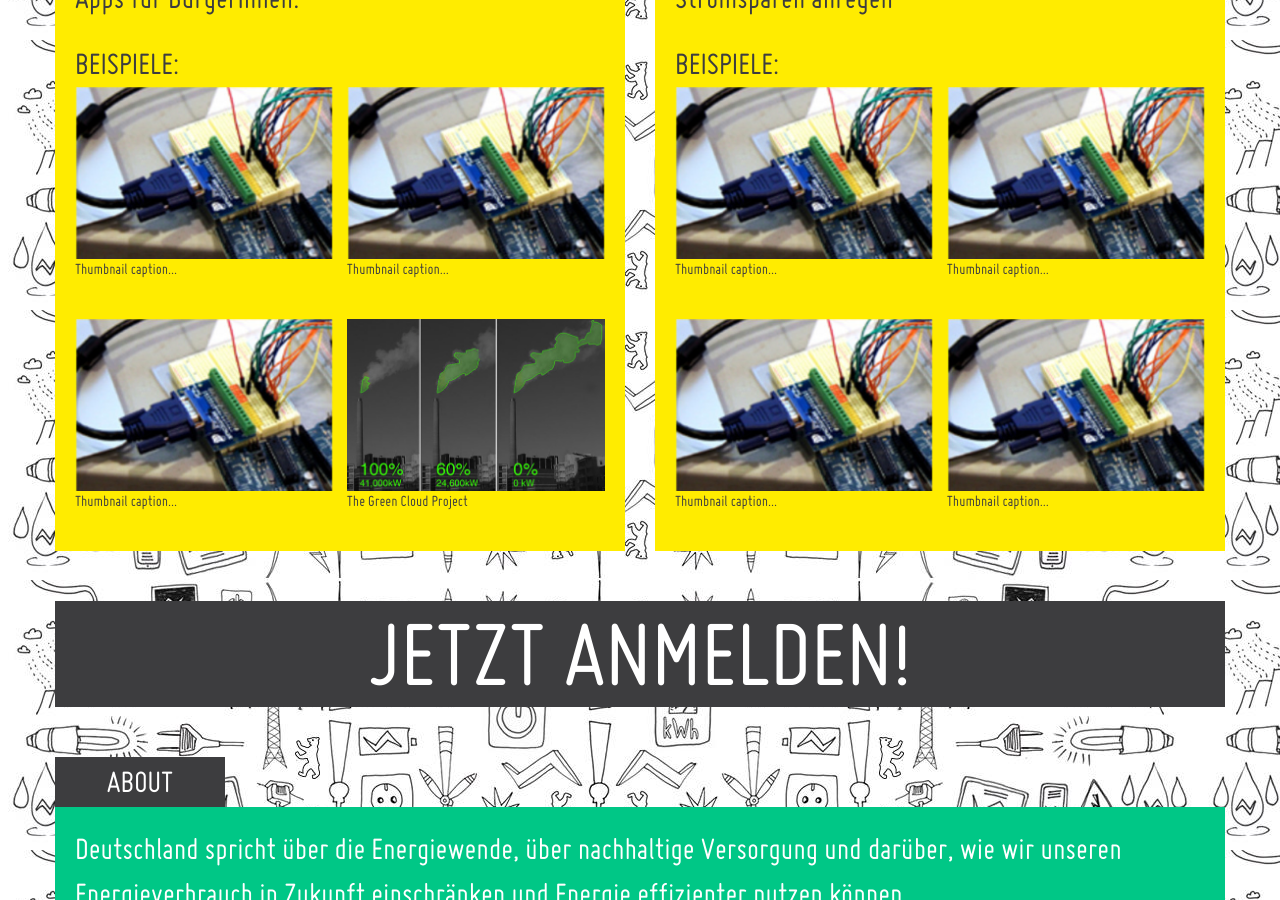
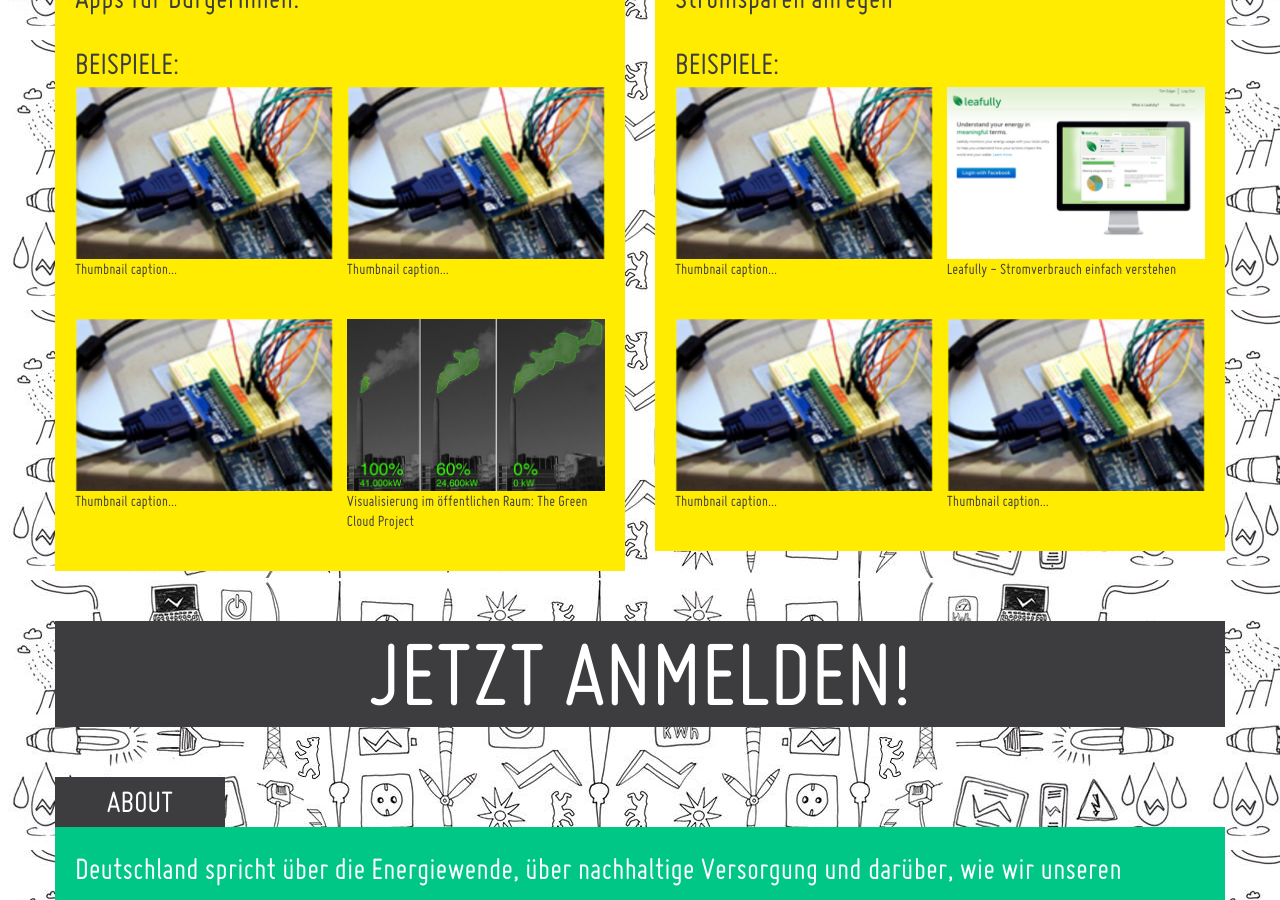
Before and after one commit to okfde/energyhack, a Jekyll site: the page built from index.html, in a window 1280 px wide and 900 px high, scrolled down 1310 px. Built offline with Jekyll 4.4.1, drawn with Linux system fonts in a browser that asks for light colours; nearby versions of some CDN libraries.

Commit message:
leafully added

```diff
--- a/_includes/challenges.html
+++ b/_includes/challenges.html
@@ -29,7 +29,7 @@
             <li class="span6">
                 <div class="thumbnail">
                     <img src="img/challenges/greencloud.jpg" alt="">
-                    <p>The Green Cloud Project</p>
+                    <p>Visualisierung im öffentlichen Raum: The Green Cloud Project</p>
                 </div>
             </li>
         </ul>
@@ -49,8 +49,8 @@
             </li>
             <li class="span6">
                 <div class="thumbnail">
-                    <img src="img/challenges/example.jpg" alt="">
-                    <p>Thumbnail caption...</p>
+                    <img src="img/challenges/leafully.jpg" alt="">
+                    <p>Leafully - Stromverbrauch einfach verstehen</p>
                 </div>
             </li>
         </ul>
```
Also changed, not shown: img/challenges/leafully.jpg (added).
